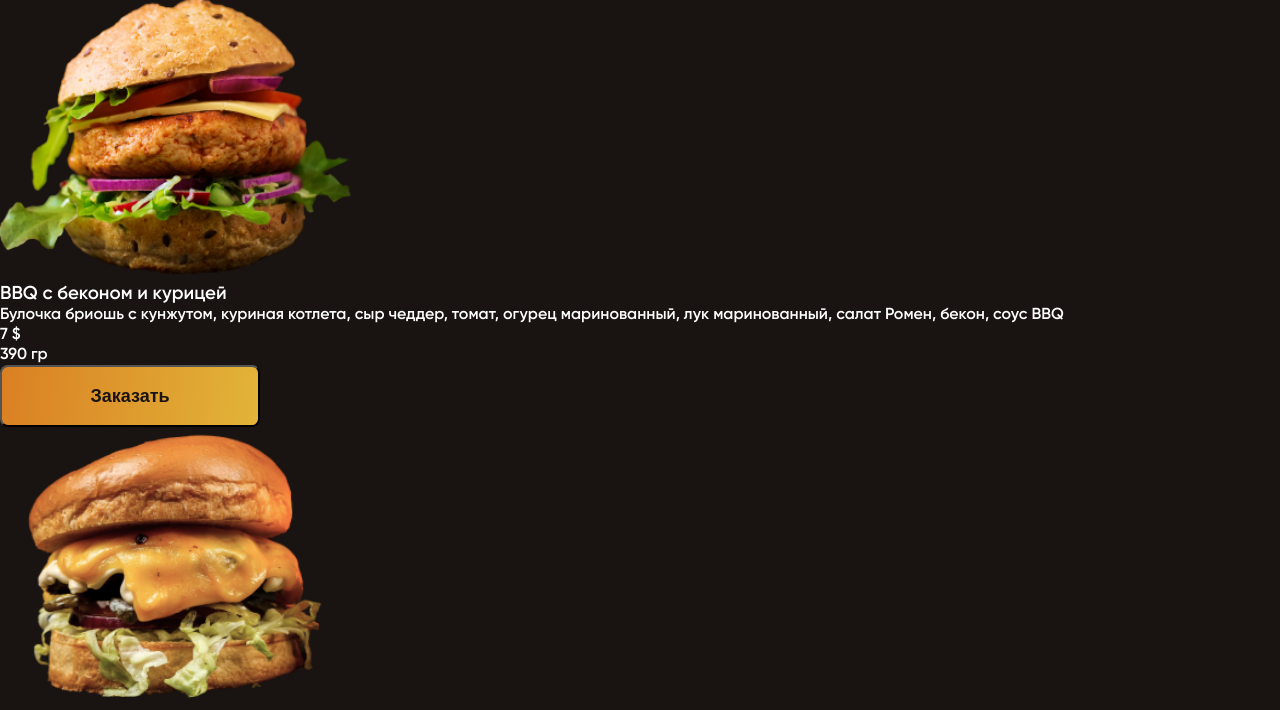
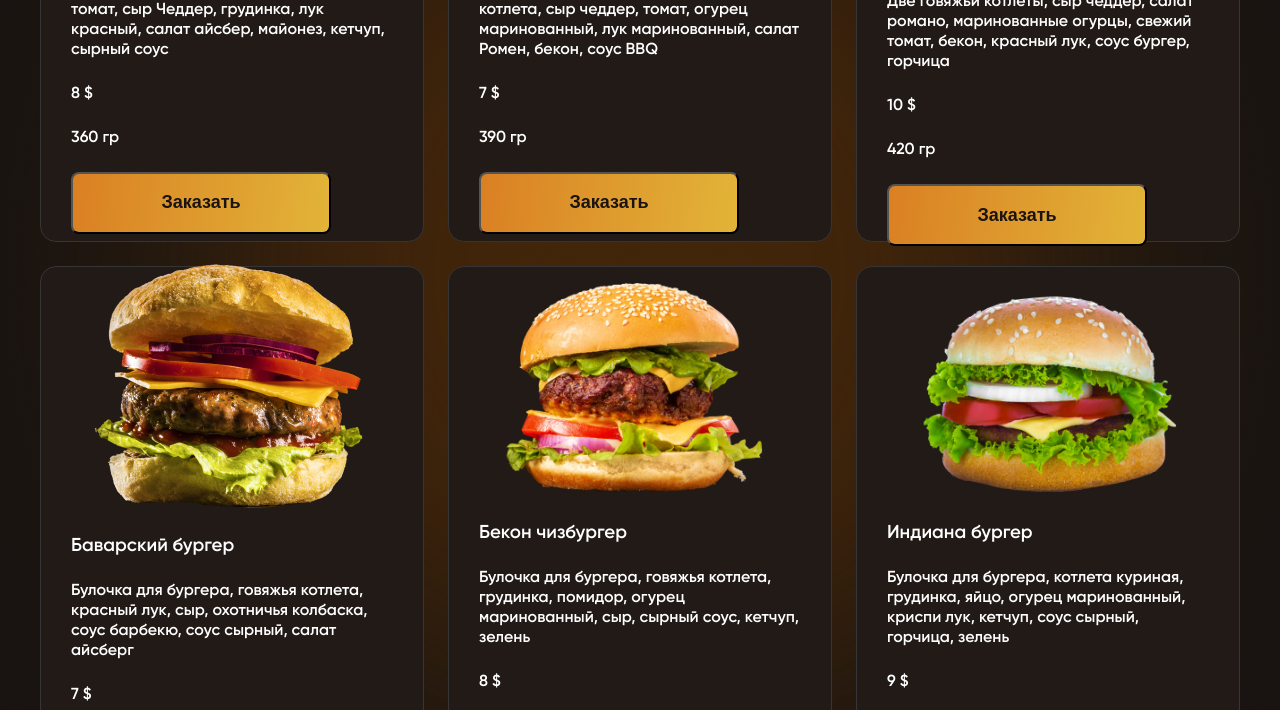
Before and after one commit to Rev4ik204/burger_cafe, a plain HTML site: page index.html in a window 1280 px wide. Shown: the part 2149-2859 px from the top of the page. Drawn offline with Linux system fonts and the light colour scheme.

Commit message:
add styling  BURGERS

```diff
--- a/index.html
+++ b/index.html
@@ -115,106 +115,109 @@
         </ul>
       </div>
     </section>
-    <section>
-      <h2>выберите свой бургер</h2>
-      <ul>
-        <li>
-          <img
+    <section class="burgers">
+      <div class="container">
+        <h2 class="burgers-title">выберите свой бургер</h2>
+        <ul class="burgers-list">
+          <li class="burgers-item">
+            <img class="burgers-item-image"
               src="./images/burger_1.png"
               alt="burger_1"
               width="354px"
               height="280px"
             />
-          <h3>Бургер чеддер & бекон</h3>
-          <p>
+            <h3 class="burgers-item-title">Бургер чеддер & бекон</h3>
+            <p class="burgers-item-text">
               Котлета из говядины криспи, булочка, томат, сыр Чеддер, грудинка,
               лук красный, салат айсбер, майонез, кетчуп, сырный соус
             </p>
-          <p>8 $</p>
-          <p>360 гр</p>
+            <p class="burgers-item-price">8 $</p>
+            <p class="burgers-item-weight">360 гр</p>
             <button type="button" class="button">Заказать</button>
           </li>
-        <li>
-          <img
+          <li class="burgers-item">
+            <img class="burgers-item-image"
               src="./images/burger_2.png"
               alt="burger_2"
               width="354px"
               height="280px"
             />
-          <h3>BBQ с беконом и курицей</h3>
-          <p>
+            <h3 class="burgers-item-title">BBQ с беконом и курицей</h3>
+            <p class="burgers-item-text">
               Булочка бриошь с кунжутом, куриная котлета, сыр чеддер, томат,
-            огурец маринованный, лук маринованный, салат Ромен, бекон, соус BBQ
+              огурец маринованный, лук маринованный, салат Ромен, бекон, соус
+              BBQ
             </p>
-          <p>7 $</p>
-          <p>390 гр</p>
+            <p class="burgers-item-price">7 $</p>
+            <p class="burgers-item-weight">390 гр</p>
             <button type="button" class="button">Заказать</button>
           </li>
-        <li>
-          <img
+          <li class="burgers-item">
+            <img class="burgers-item-image"
               src="./images/burger_3.png"
               alt="burger_3"
               width="354px"
               height="280px"
             />
-          <h3>Дабл биф бургер</h3>
-          <p>
-            Две говяжьи котлеты, сыр чеддер, салат романо, маринованные огурцы,
-            свежий томат, бекон, красный лук, соус бургер, горчица
+            <h3 class="burgers-item-title">Дабл биф бургер</h3>
+            <p class="burgers-item-text">
+              Две говяжьи котлеты, сыр чеддер, салат романо, маринованные
+              огурцы, свежий томат, бекон, красный лук, соус бургер, горчица
             </p>
-          <p>10 $</p>
-          <p>420 гр</p>
+            <p class="burgers-item-price">10 $</p>
+            <p class="burgers-item-weight">420 гр</p>
             <button type="button" class="button">Заказать</button>
           </li>
-        <li>
-          <img
+          <li class="burgers-item">
+            <img class="burgers-item-image"
               src="./images/burger_4.png"
               alt="burger_4"
               width="354px"
               height="280px"
             />
-          <h3>Баварский бургер</h3>
-          <p>
+            <h3 class="burgers-item-title">Баварский бургер</h3>
+            <p class="burgers-item-text">
               Булочка для бургера, говяжья котлета, красный лук, сыр, охотничья
               колбаска, соус барбекю, соус сырный, салат айсберг
-          </p>
-          <p>7 $</p>
-          <p>220 гр</p>
+            </p >
+            <p class="burgers-item-price">7 $</p>
+            <p class="burgers-item-weight">220 гр</p>
             <button type="button" class="button">Заказать</button>
           </li>
-        <li>
-          <img
+          <li class="burgers-item">
+            <img class="burgers-item-image"
               src="./images/burger_5.png"
               alt="burger_5"
               width="354px"
               height="280px"
             />
-          <h3>Бекон чизбургер</h3>
-          <p>
+            <h3 class="burgers-item-title">Бекон чизбургер</h3>
+            <p class="burgers-item-text">
               Булочка для бургера, говяжья котлета, грудинка, помидор, огурец
               маринованный, сыр, сырный соус, кетчуп, зелень
             </p>
-          <p>8 $</p>
-          <p>220 гр</p>
+            <p class="burgers-item-price">8 $</p>
+            <p class="burgers-item-weight">220 гр</p>
             <button type="button" class="button">Заказать</button>
           </li>
-        <li>
-          <img
+          <li class="burgers-item">
+            <img class="burgers-item-image"
               src="./images/burger_6.png"
               alt="burger_6"
               width="354px"
               height="280px"
             />
-          <h3>Индиана бургер</h3>
-          <p>
+            <h3 class="burgers-item-title">Индиана бургер</h3>
+            <p class="burgers-item-text">
               Булочка для бургера, котлета куриная, грудинка, яйцо, огурец
               маринованный, криспи лук, кетчуп, соус сырный, горчица, зелень
             </p>
-          <p>9 $</p>
-          <p>320 гр</p>
+            <p class="burgers-item-price">9 $</p>
+            <p class="burgers-item-weight">320 гр</p>
             <button type="button" class="button">Заказать</button>
           </li>
         </ul>
+      </div>
     </section>
     <section>
       <h2>оформление заказа</h2>
--- a/style.css
+++ b/style.css
@@ -171,7 +171,8 @@ body {
   overflow: hidden;
   padding-bottom: 180px;
 }
-.why .container {
+.why .container,
+.burgers .container {
   display: flex;
   flex-direction: column;
   align-items: center;
@@ -181,7 +182,8 @@ body {
   gap: 100px;
   list-style: none;
 }
-.why-title {
+.why-title,
+.burgers-title {
   color: #ffffff;
   text-align: center;
   font-family: "Merriweather", sans-serif;
@@ -225,3 +227,49 @@ body {
   line-height: 140%;
 }
 /* -------BURGERS--------- */
+
+.burgers {
+  background-image: url("./images/burgers_bg-min.png");
+
+  background-position: top center;
+  background-size: initial;
+  background-repeat: no-repeat;
+  overflow: hidden;
+  padding-bottom: 180px;
+}
+
+.burgers-list {
+  display: flex;
+  gap: 24px;
+  flex-wrap: wrap;
+  list-style: none;
+}
+.burgers-item {
+  box-sizing: border-box;
+  width: 384px;
+  height: 564px;
+  padding: 30px;
+  border-radius: 16px;
+  border: 1px solid #353535;
+  background: #211a16;
+  display: flex;
+  flex-direction: column;
+  gap: 24px;
+  justify-content: center;
+}
+.burgers-item-image {
+  width: 290px;
+  height: 305px;
+  margin-left: auto;
+  margin-right: auto;
+}
+.burgers-item-title {
+}
+.burgers-item-text {
+}
+.burgers-item-price {
+}
+.burgers-item-weight {
+}
+.button {
+}
```
Also changed, not shown: images/burgers_bg-min.png (added), whybg.png (deleted). Lines whose indentation alone changed are shown as unchanged.
